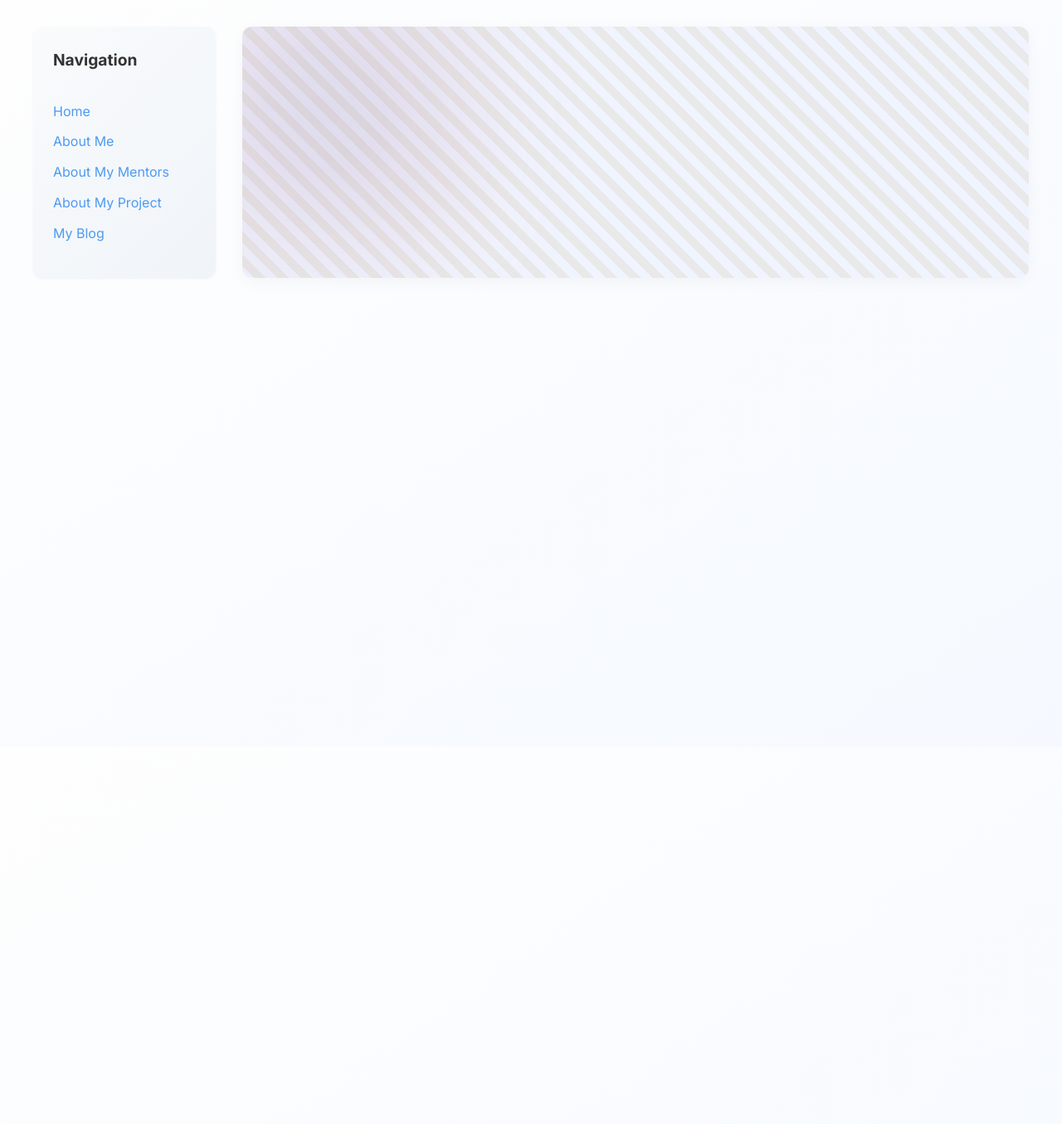
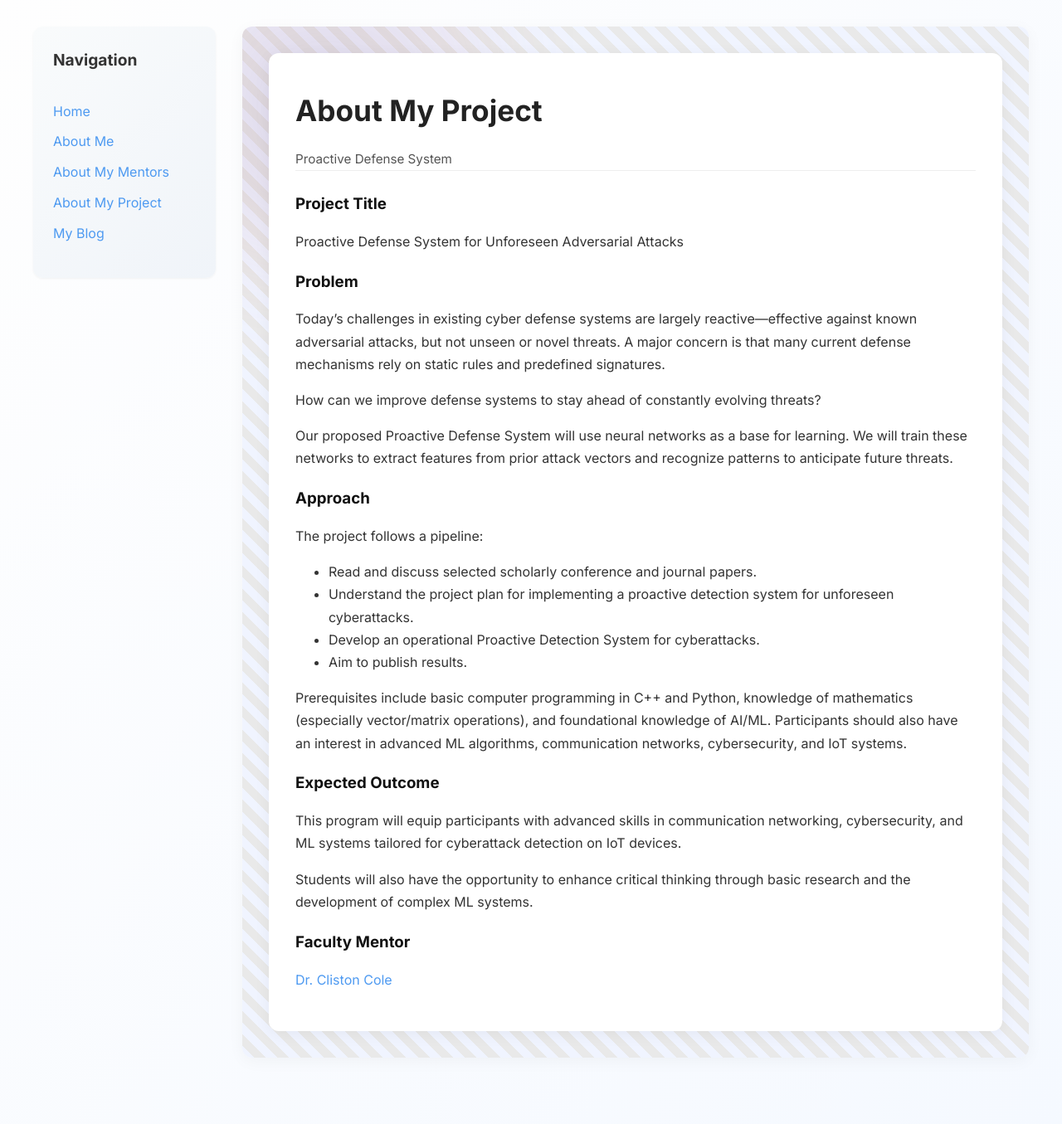
Before and after one commit to Chola3-pixel/Chola3-pixel.github.io, a Jekyll site: the page built from pages/about-my-project.md, in a window 1280 px wide. Shown: the whole page at 83% size. Built offline with Jekyll 4.4.1, drawn with Linux system fonts in a browser that asks for light colours; our own code applies the rules of GitHub Pages for plain Markdown files; before the commit the page ends 900 px from its top, so only the background shows below that.

Commit message:
Update about-my-project.md

```diff
--- a/pages/about-my-project.md
+++ b/pages/about-my-project.md
@@ -7,30 +7,26 @@ subtitle: Proactive Defense System
 project_title: "Proactive Defense System for Unforeseen Adversarial Attacks"
 
 problem: |
-  Today challenges in existing cyber defense systems are majorly reactive against known adversarial attacks but not to unseen attacks. The growing concerns with current defense mechanisms are solely relying on static rules and predefined signatures to protect against threats.
-  How can we improve defense systems to stay ahead of the constantly evolving threats?
-Our proposed Proactive Defense System is expected to use neural networks as a base system for learning. We will train our neural networks to learn features across several tasks such as prior attack vectors.
+  Today's challenges in existing cyber defense systems are largely reactive—effective against known adversarial attacks, but not unseen or novel threats. A major concern is that many current defense mechanisms rely on static rules and predefined signatures.
+
+  How can we improve defense systems to stay ahead of constantly evolving threats?
+
+  Our proposed Proactive Defense System will use neural networks as a base for learning. We will train these networks to extract features from prior attack vectors and recognize patterns to anticipate future threats.
 
 approach: |
   The project follows a pipeline:
 
   - Read and discuss selected scholarly conference and journal papers.
-  - Understand the project plan for implementing a Proactive Detecting System for unforeseen cyberattacks.
-  - Develop an operational ProactiveDetection System for cyberattacks
-  - Publication
+  - Understand the project plan for implementing a proactive detection system for unforeseen cyberattacks.
+  - Develop an operational Proactive Detection System for cyberattacks.
+  - Aim to publish results.
 
-  Basic computer programming in C++ and PythonKnowledge of Mathematics especially vector/matrix operations, Basic Knowledge of AI/ML Have an interest in learning advanced ML algorithms, communication networks, cybersecurity, and IoT systems.
-
+  Prerequisites include basic computer programming in C++ and Python, knowledge of mathematics (especially vector/matrix operations), and foundational knowledge of AI/ML. Participants should also have an interest in advanced ML algorithms, communication networks, cybersecurity, and IoT systems.
 
 outcome: |
- The outcomes of this program will equip participants with advanced skills in communication networking, cybersecurity, and ML systems tailored for cyberattack detection on IoT devices.The students will have opportunities to advance critical thinking skills in conducting basic research to develop complex ML systems by understanding legend ML algorithms for detecting cyberattacks. Additionally, they will acquire basic software programming skills in developing a ML system, system integration for IoT devices, and software configuration for networking by exchanging data over wireless links. Moreover, contribution to this project complements
-security solutions for IoT safety and the protection of data information across data links in communication networks.
+  This program will equip participants with advanced skills in communication networking, cybersecurity, and ML systems tailored for cyberattack detection on IoT devices.
 
-final_report_url: https://dl.icdst.org/pdfs/files/22e390b2eb0c8e951f3a742fda5b2d1d.pdf
-
-grad_mentor:
-  name: Olayinka Jolayemi
-  linkedin: https://www.linkedin.com/in/jolayemi-olayinka-85b38268/
+  Students will also have the opportunity to enhance critical thinking through basic research and the development of complex ML systems.
 
 faculty_mentor:
   name: Dr. Cliston Cole
```
